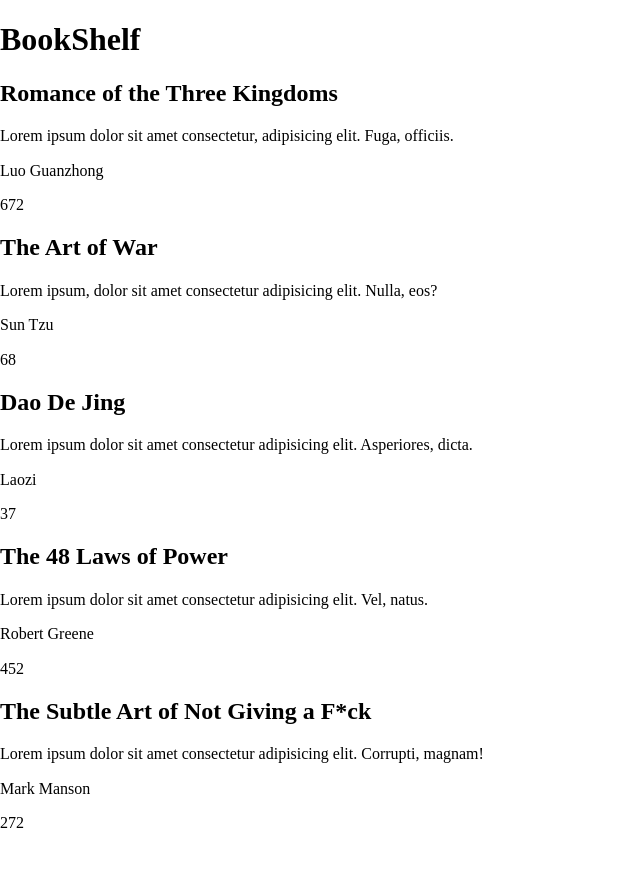
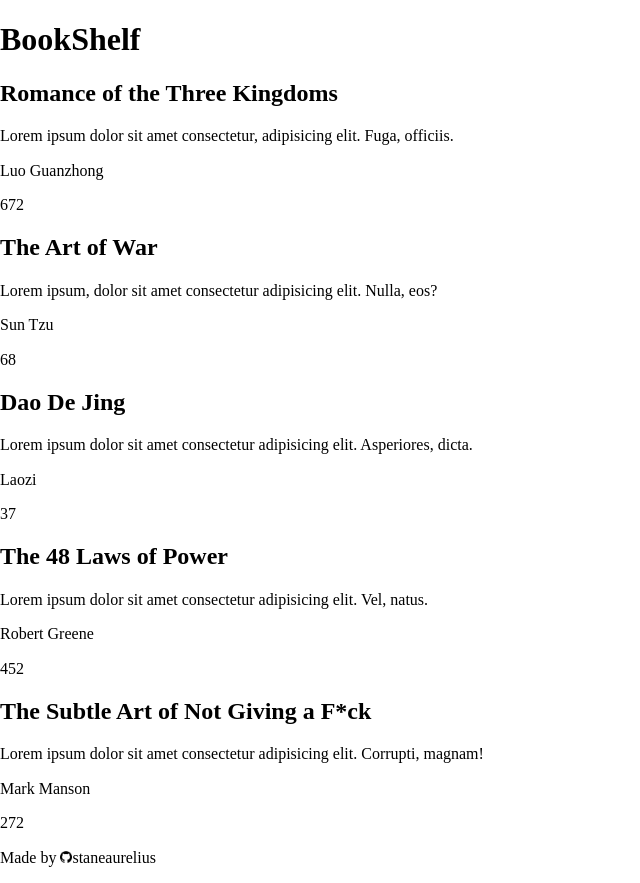
Before and after one commit to staneaurelius/full-stack-javascript, a plain HTML site: page 03-library/index.html in a window 1280 px wide. Shown: the whole page, without its empty margins (0-640 px from the left). Before the commit the page ends 849 px from the top, so only its background shows below. Drawn offline with Linux system fonts and the light colour scheme.

Commit message:
Add footer to HTML

```diff
--- a/03-library/index.html
+++ b/03-library/index.html
@@ -67,5 +67,8 @@
                 </div>
             </div>
         </div>
+        <div class="footer">
+            <p>Made by <img src="images/github.png" alt="github icon" width="12px" height="12px">staneaurelius</p>
+        </div>
     </body>
 </html>
```
Also changed, not shown: 03-library/images/github.png (added), github.svg (added).
